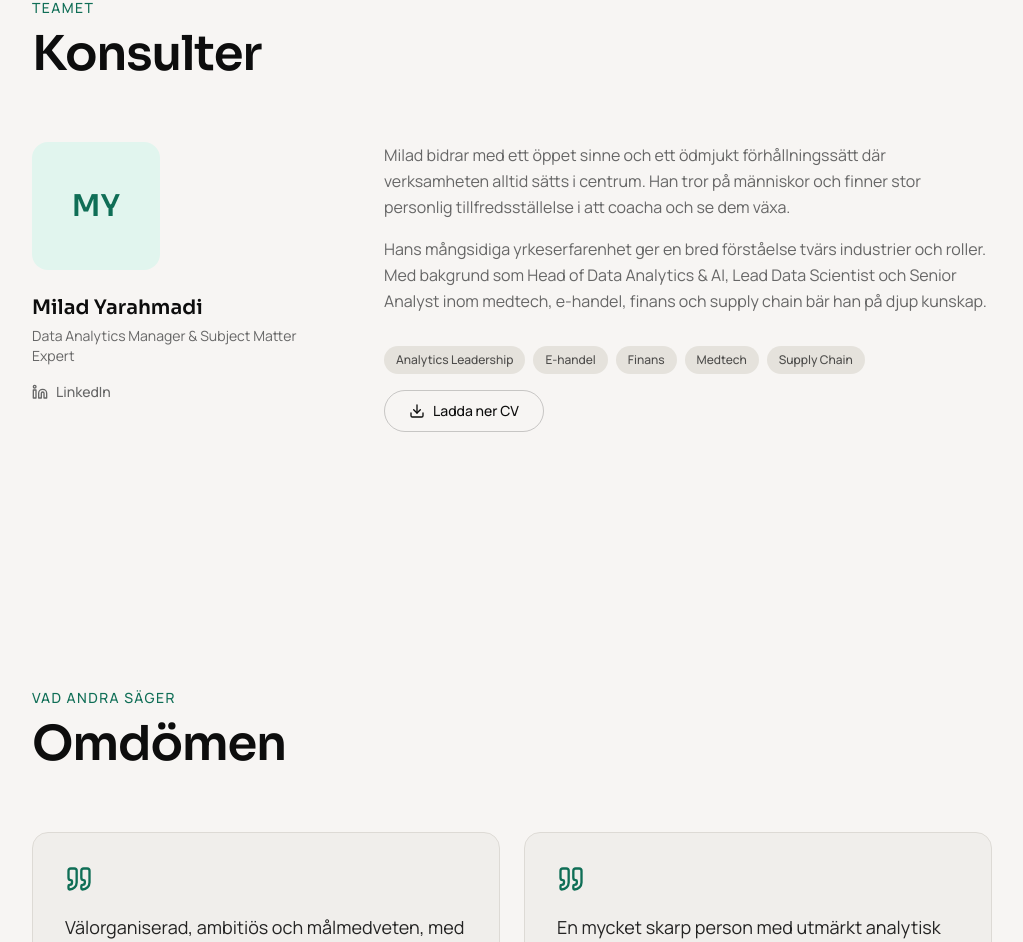
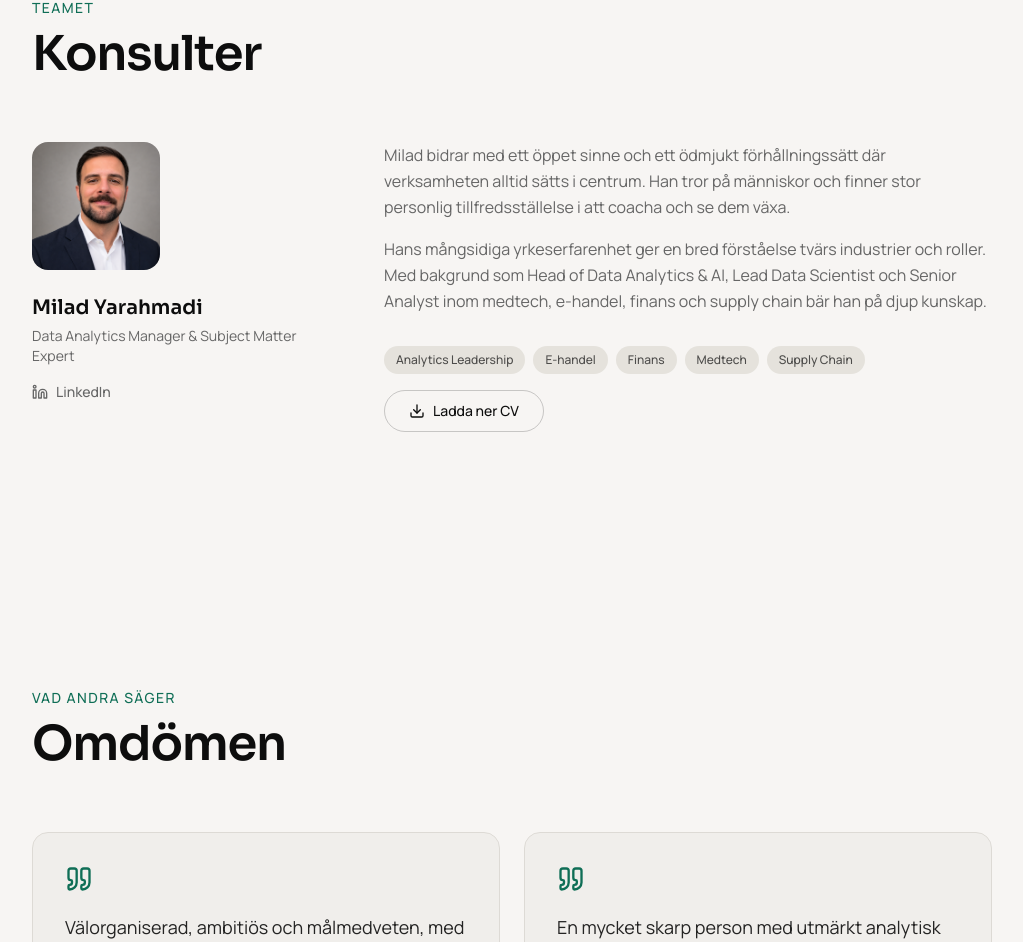
Before and after one commit to MiladKhanKhan/samconsulting, a React (Vite) app: page / in a window 1280 px wide. Shown: the part 2774-3716 px from the top of the page, without its empty margins (128-1151 px from the left). Built offline with nearby package versions, Linux system fonts and the light colour scheme.

Commit message:
Add files via upload

```diff
--- a/src/components/About.tsx
+++ b/src/components/About.tsx
@@ -16,8 +16,12 @@ const About = () => {
 
         <div className="grid grid-cols-1 md:grid-cols-[1fr_2fr] gap-12 items-start">
           <div>
-            <div className="w-32 h-32 rounded-2xl bg-brand-tint flex items-center justify-center text-3xl font-heading font-semibold text-brand">
-              MY
+            <div className="w-32 h-32 rounded-2xl overflow-hidden">
+              <img
+                src="/milad-portrait.png"
+                alt="Milad Yarahmadi"
+                className="w-full h-full object-cover"
+              />
             </div>
             <h3 className="text-xl font-heading font-semibold mt-6">
               Milad Yarahmadi
```
